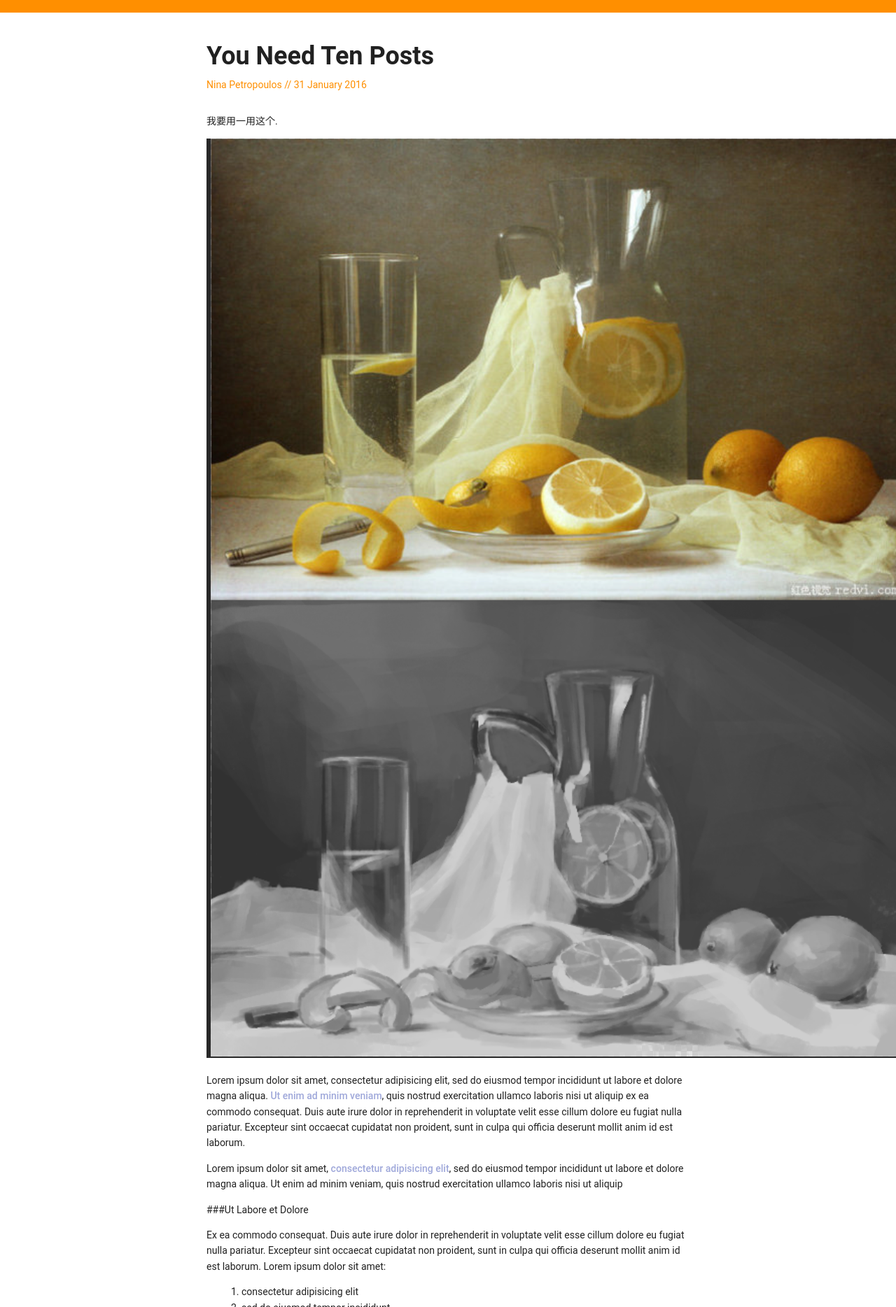
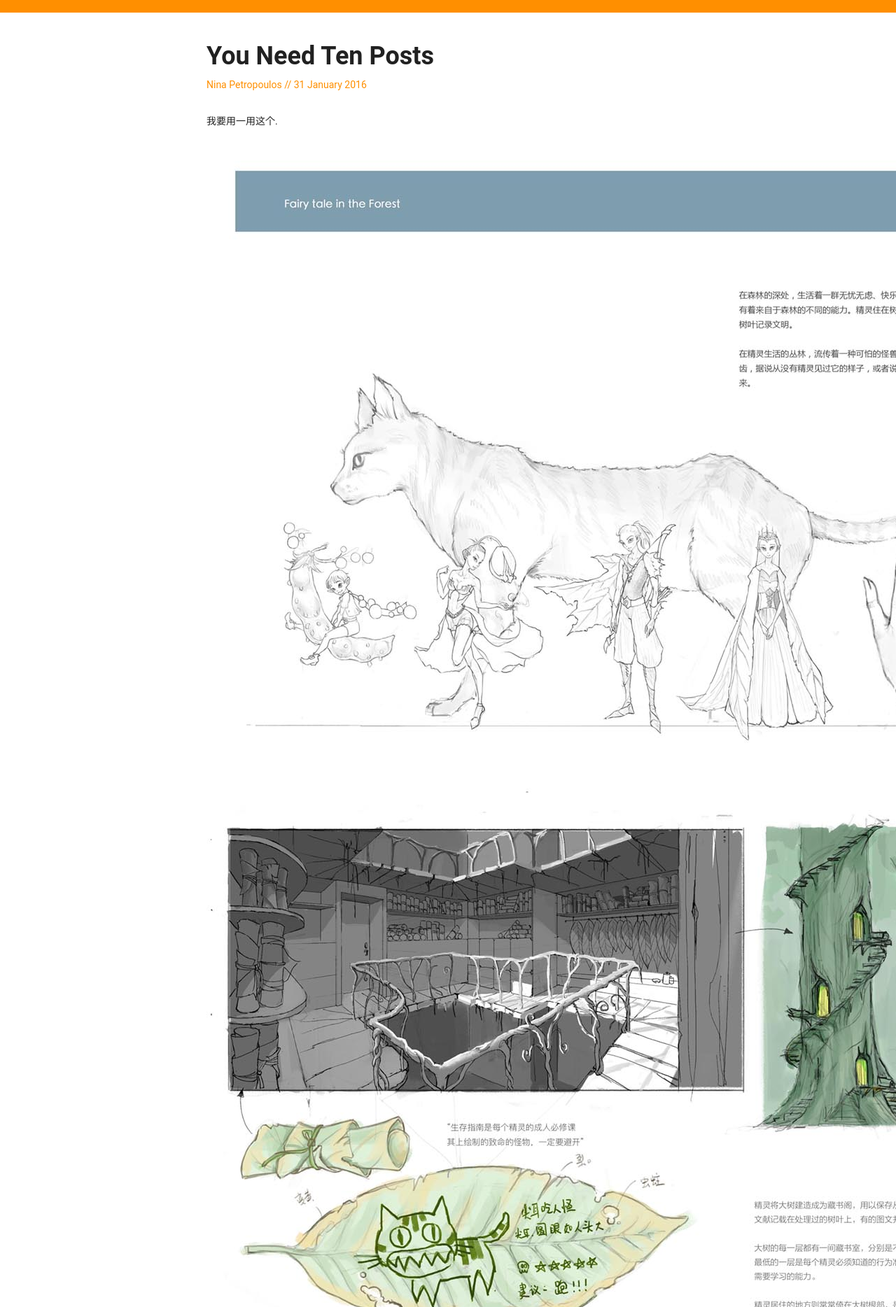
Before and after one commit to E-Abu/E-Abu.github.io, a Jekyll site: the page built from _posts/2010-11-20-you-need-ten-posts.markdown, in a window 1280 px wide. Shown: the part 452-2320 px from the top of the page at 70% size. Built offline with Jekyll 4.4.1, drawn with Linux system fonts in a browser that asks for light colours.

Commit message:
add first img to www

```diff
--- a/_posts/2010-11-20-you-need-ten-posts.markdown
+++ b/_posts/2010-11-20-you-need-ten-posts.markdown
@@ -12,7 +12,7 @@ author: Nina Petropoulos
 ---
 我要用一用这个.
 
-![TEST](/assets/img1.png)
+![TEST](/assets/img/fairytale/fairytale-main.jpg)
 
 Lorem ipsum dolor sit amet, consectetur adipisicing elit, sed do eiusmod tempor incididunt ut labore et dolore magna aliqua. [Ut enim ad minim veniam][link2], quis nostrud exercitation ullamco laboris nisi ut aliquip ex ea commodo consequat. Duis aute irure dolor in reprehenderit in voluptate velit esse cillum dolore eu fugiat nulla pariatur. Excepteur sint occaecat cupidatat non proident, sunt in culpa qui officia deserunt mollit anim id est laborum.
 
```
Also changed, not shown: assets/img/fairytale/fairytale-main.jpg (added).
